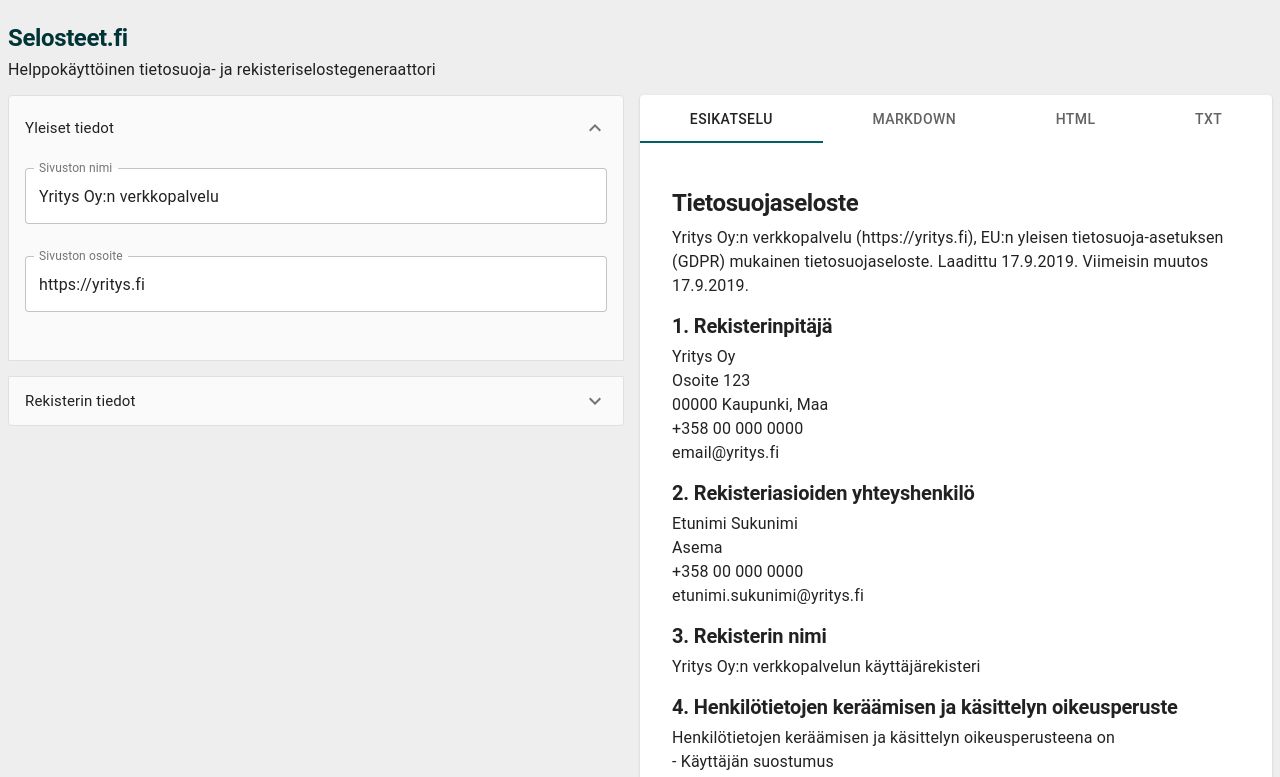
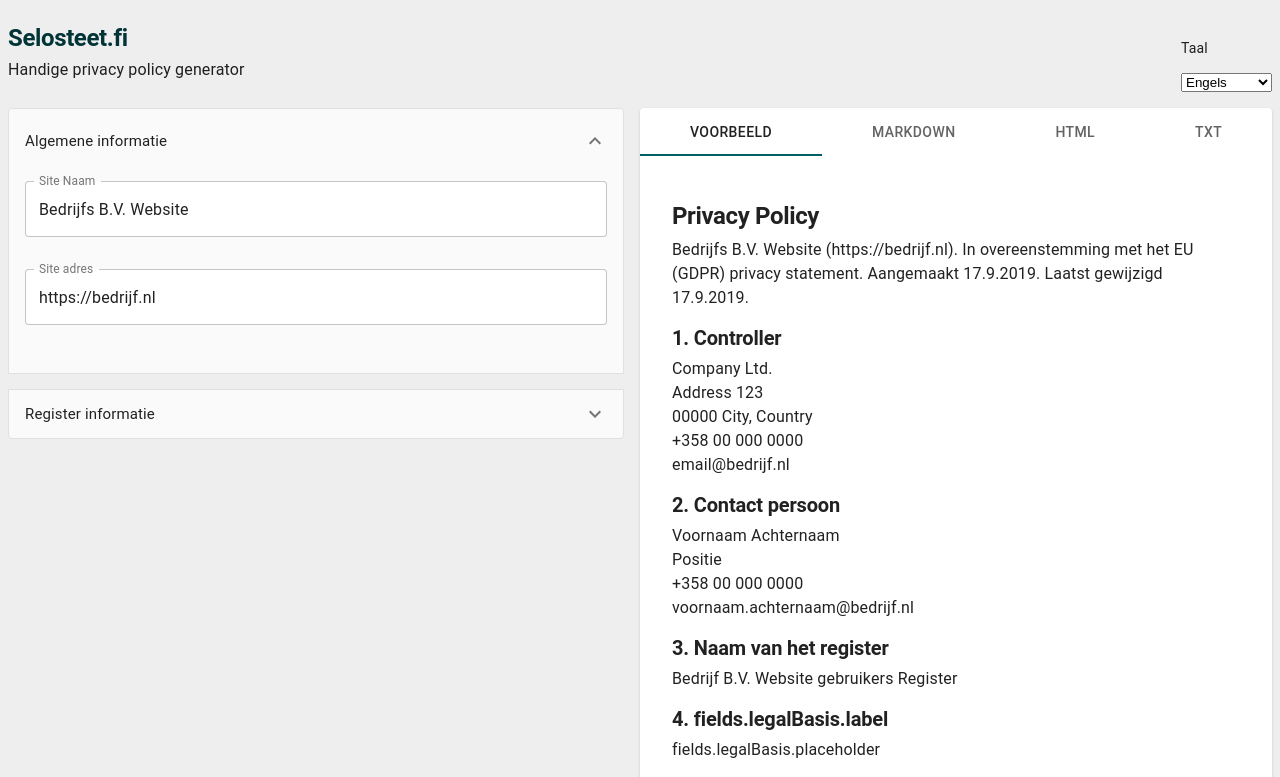
Before and after one commit to jtiala/selosteet, a React (Create React App) app: page / in a window 1280 px wide. Shown: the top 777 px of the page. Built offline with nearby package versions, Linux system fonts and the light colour scheme.

Commit message:
Language selector in header

```diff
--- a/src/components/Header/Header.styles.ts
+++ b/src/components/Header/Header.styles.ts
@@ -25,6 +25,12 @@ const useStyles = makeStyles(theme => ({
       color: theme.palette.primary.main,
       textDecoration: "none"
     }
+  },
+  leftsection: {
+    float: "left"
+  },
+  rightsection: {
+    float: "right"
   }
 }));
 
--- a/src/components/Header/Header.tsx
+++ b/src/components/Header/Header.tsx
@@ -5,6 +5,7 @@ import Typography from "@material-ui/core/Typography";
 import Link from "@material-ui/core/Link";
 
 import useStyles from "./Header.styles";
+import i18n from "../../i18n/i18n";
 
 const Header: React.FC = () => {
   const classes = useStyles();
@@ -26,10 +27,28 @@ const Header: React.FC = () => {
 
   return (
     <header className={classes.root}>
-      <span>
-        {title}
-        {subtitle}
-      </span>
+      <section className={classes.leftsection}>
+        <span>
+          {title}
+          {subtitle}
+        </span>
+      </section>
+      <section className={classes.rightsection}>
+        <p>{t("header:language")}</p>
+        <select
+          onChange={e => {
+            i18n.changeLanguage(e.target.value);
+          }}
+        >
+          {(t("header:languages", { returnObjects: true }) as [
+            { title: string; value: string }
+          ]).map(c => (
+            <option value={c.value} key={c.value}>
+              {c.title}
+            </option>
+          ))}
+        </select>
+      </section>
     </header>
   );
 };
--- a/src/i18n/en.json
+++ b/src/i18n/en.json
@@ -2,7 +2,13 @@
   "en": {
     "header": {
       "title": "Selosteet.fi",
-      "subtitle": "Handy privacy policy generator"
+      "subtitle": "Handy privacy policy generator",
+      "language": "Language",
+      "languages": [
+        { "title": "English", "value": "en" },
+        { "title": "Finish", "value": "fi" },
+        { "title": "Dutch", "value": "nl" }
+      ]
     },
     "footer": {
       "title": "Selosteet.fi",
--- a/src/i18n/fi.json
+++ b/src/i18n/fi.json
@@ -2,7 +2,13 @@
   "fi": {
     "header": {
       "title": "Selosteet.fi",
-      "subtitle": "Helppokäyttöinen tietosuoja- ja rekisteriselostegeneraattori"
+      "subtitle": "Helppokäyttöinen tietosuoja- ja rekisteriselostegeneraattori",
+      "language": "Kieli",
+      "languages": [
+        { "title": "Englanti", "value": "en" },
+        { "title": "Suomi", "value": "fi" },
+        { "title": "Hollannin", "value": "nl" }
+      ]
     },
     "footer": {
       "title": "Selosteet.fi",
--- a/src/i18n/i18n.ts
+++ b/src/i18n/i18n.ts
@@ -5,7 +5,7 @@ import { fi } from "./fi.json";
 import { nl } from "./nl.json";
 
 i18n.use(initReactI18next).init({
-  lng: "fi",
+  lng: "nl",
   fallbackLng: "en",
   interpolation: {
     escapeValue: false
--- a/src/i18n/nl.json
+++ b/src/i18n/nl.json
@@ -2,7 +2,13 @@
   "nl": {
     "header": {
       "title": "Selosteet.fi",
-      "subtitle": "Handige privacy policy generator"
+      "subtitle": "Handige privacy policy generator",
+      "language": "Taal",
+      "languages": [
+        { "title": "Engels", "value": "en" },
+        { "title": "Fins", "value": "fi" },
+        { "title": "Nederlands", "value": "nl" }
+      ]
     },
     "footer": {
       "title": "Selosteet.fi",
```
